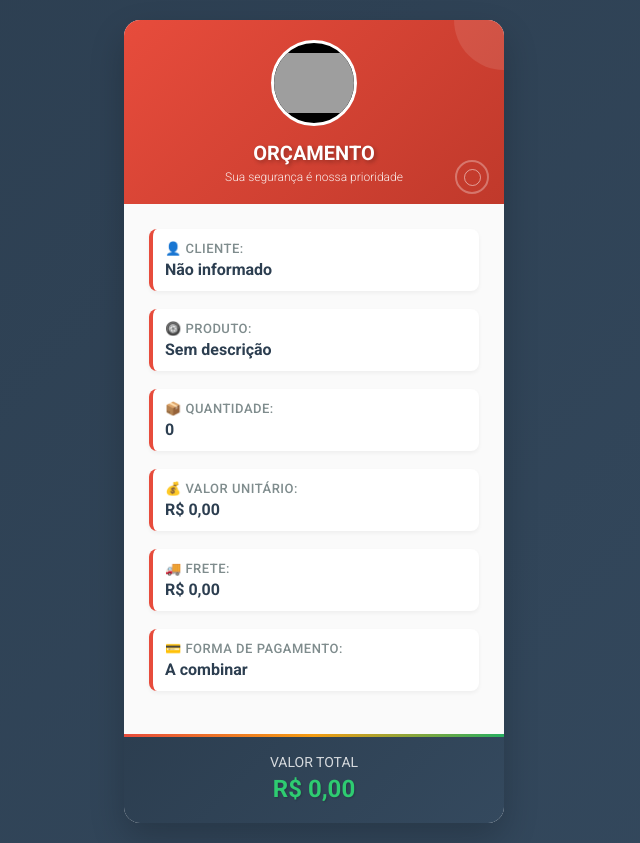
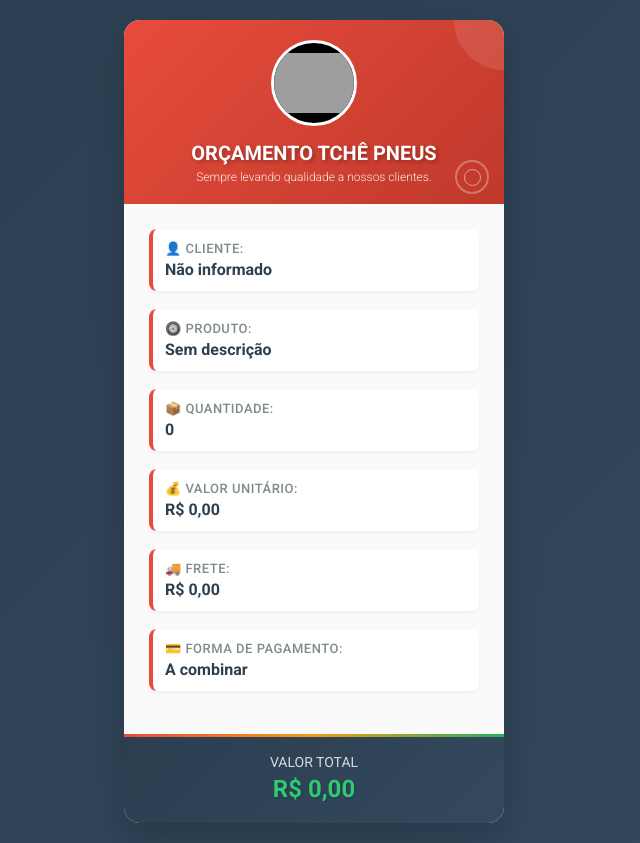
Before and after one commit to gassdlindo/page, a plain HTML site: page index.html in a window 1280 px wide. Shown: the whole page, without its empty margins (326-966 px from the left). Drawn offline with Linux system fonts and the light colour scheme; grey boxes are pictures that could not be loaded.

Commit message:
Update index.html

```diff
--- a/index.html
+++ b/index.html
@@ -187,8 +187,8 @@
             <div class="logo">
                 <img src="https://i.ibb.co/39MgGSXn/Generated-Image-September-03-2025-11-20-PM.png" alt="Tchê Pneus Logo" style="width: 100%; height: auto;">
             </div>
-            <h1 class="company-name">ORÇAMENTO</h1>
-            <p class="subtitle">Sua segurança é nossa prioridade</p>
+            <h1 class="company-name">ORÇAMENTO TCHÊ PNEUS</h1>
+            <p class="subtitle">Sempre levando qualidade a nossos clientes.</p>
             <div class="tire-pattern"></div>
         </div>
 
```
